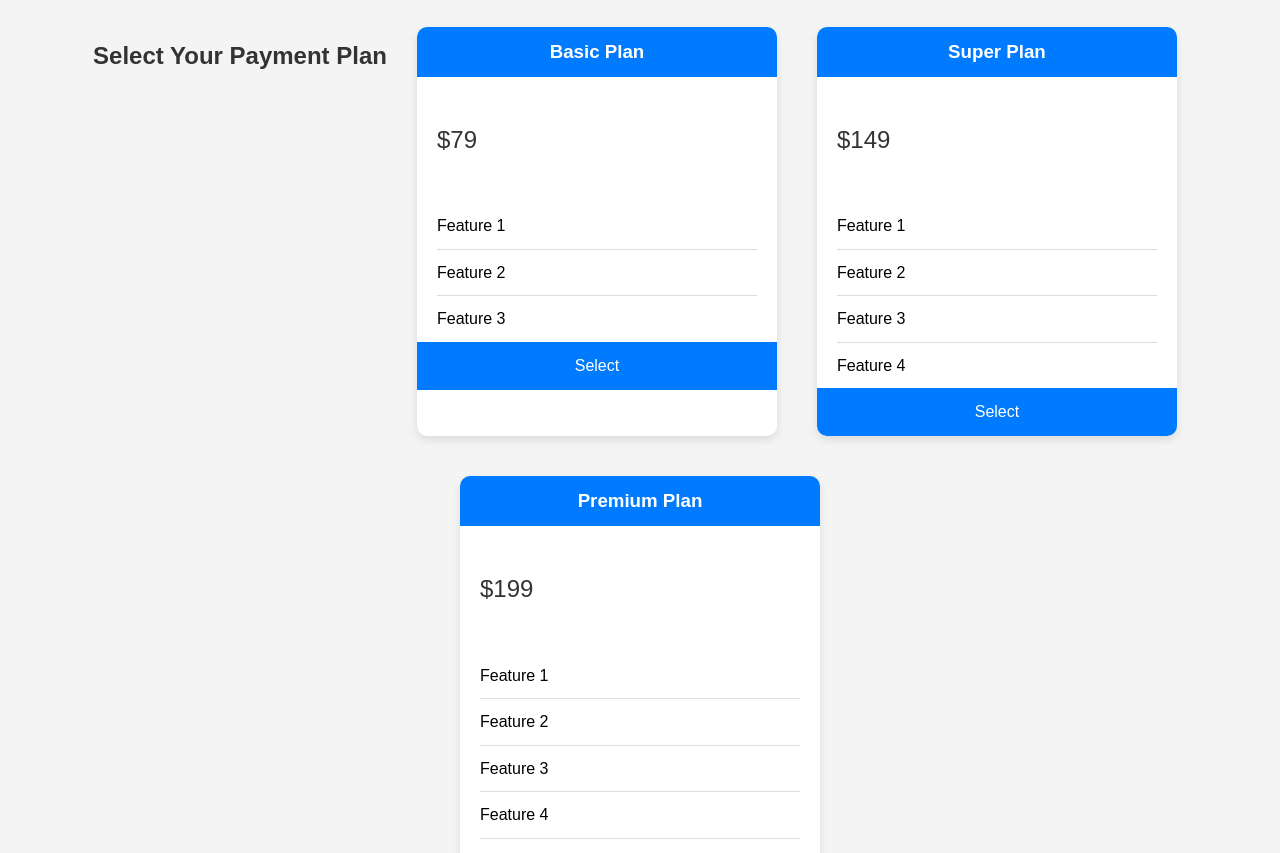
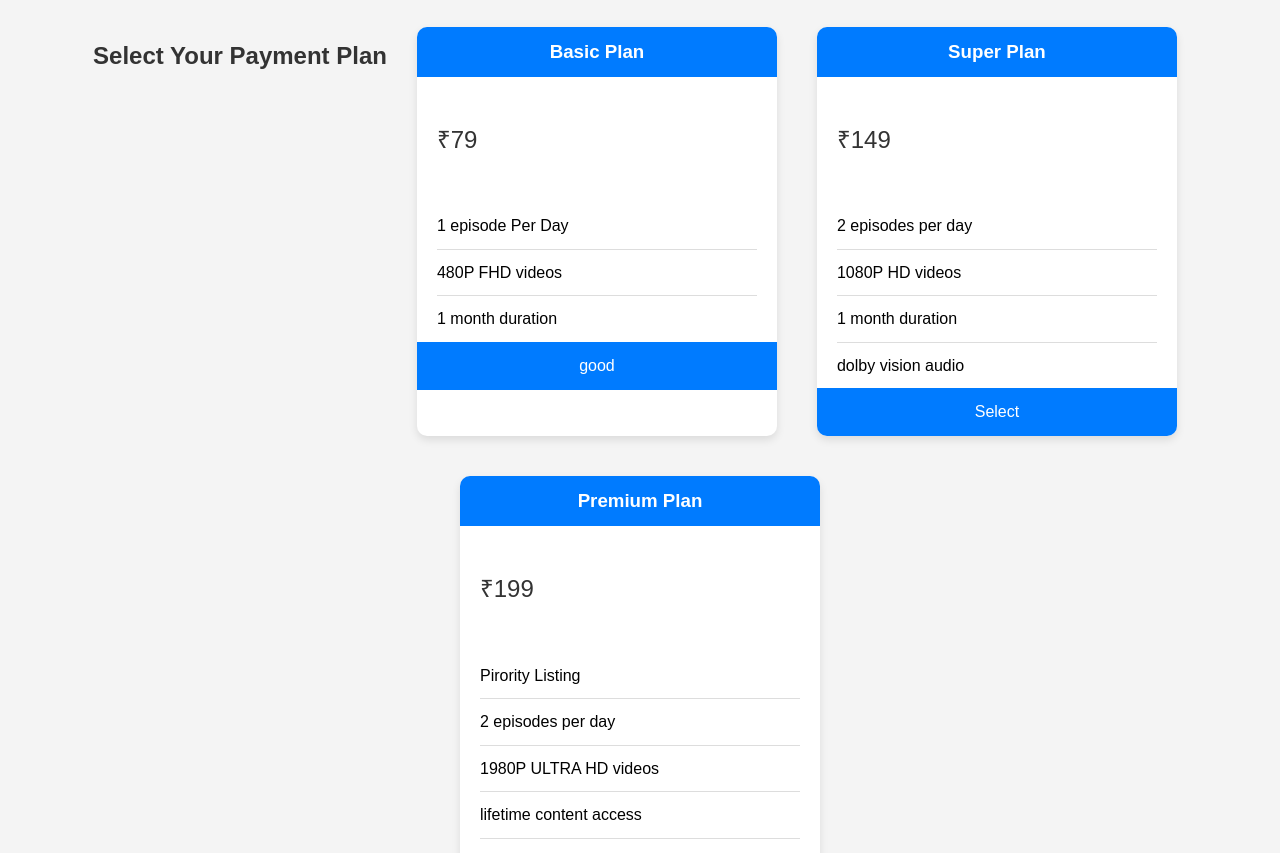
Before and after one commit to SRIDHARROYAL/BASIC, a plain HTML site: page index.html in a window 1280 px wide. Shown: the part 96-949 px from the top of the page. Drawn offline with Linux system fonts and the light colour scheme.

Commit message:
index.html

```diff
--- a/index.html
+++ b/index.html
@@ -14,34 +14,34 @@
       <h2>Select Your Payment Plan</h2>
       <div class="plan basic">
         <h3>Basic Plan</h3>
-        <p class="price">$79</p>
+        <p class="price">₹79</p>
         <ul>
-          <li>Feature 1</li>
-          <li>Feature 2</li>
-          <li>Feature 3</li>
+          <li>1 episode Per Day</li>
+          <li>480P FHD videos</li>
+          <li>1 month duration</li>
         </ul>
-        <button>Select</button>
+        <button>good</button>
       </div>
       <div class="plan super">
         <h3>Super Plan</h3>
-        <p class="price">$149</p>
+        <p class="price">₹149</p>
         <ul>
-          <li>Feature 1</li>
-          <li>Feature 2</li>
-          <li>Feature 3</li>
-          <li>Feature 4</li>
+          <li>2 episodes per day</li>
+          <li>1080P HD videos</li>
+          <li>1 month duration</li>
+          <li>dolby vision audio</li>
         </ul>
         <button>Select</button>
       </div>
       <div class="plan premium">
         <h3>Premium Plan</h3>
-        <p class="price">$199</p>
+        <p class="price">₹199</p>
         <ul>
-          <li>Feature 1</li>
-          <li>Feature 2</li>
-          <li>Feature 3</li>
-          <li>Feature 4</li>
-          <li>Feature 5</li>
+          <li>Pirority Listing</li>
+          <li>2 episodes per day</li>
+          <li>1980P ULTRA HD videos</li>
+          <li>lifetime content access</li>
+          <li>limited seats</li>
         </ul>
         <button>Select</button>
       </div>
```
